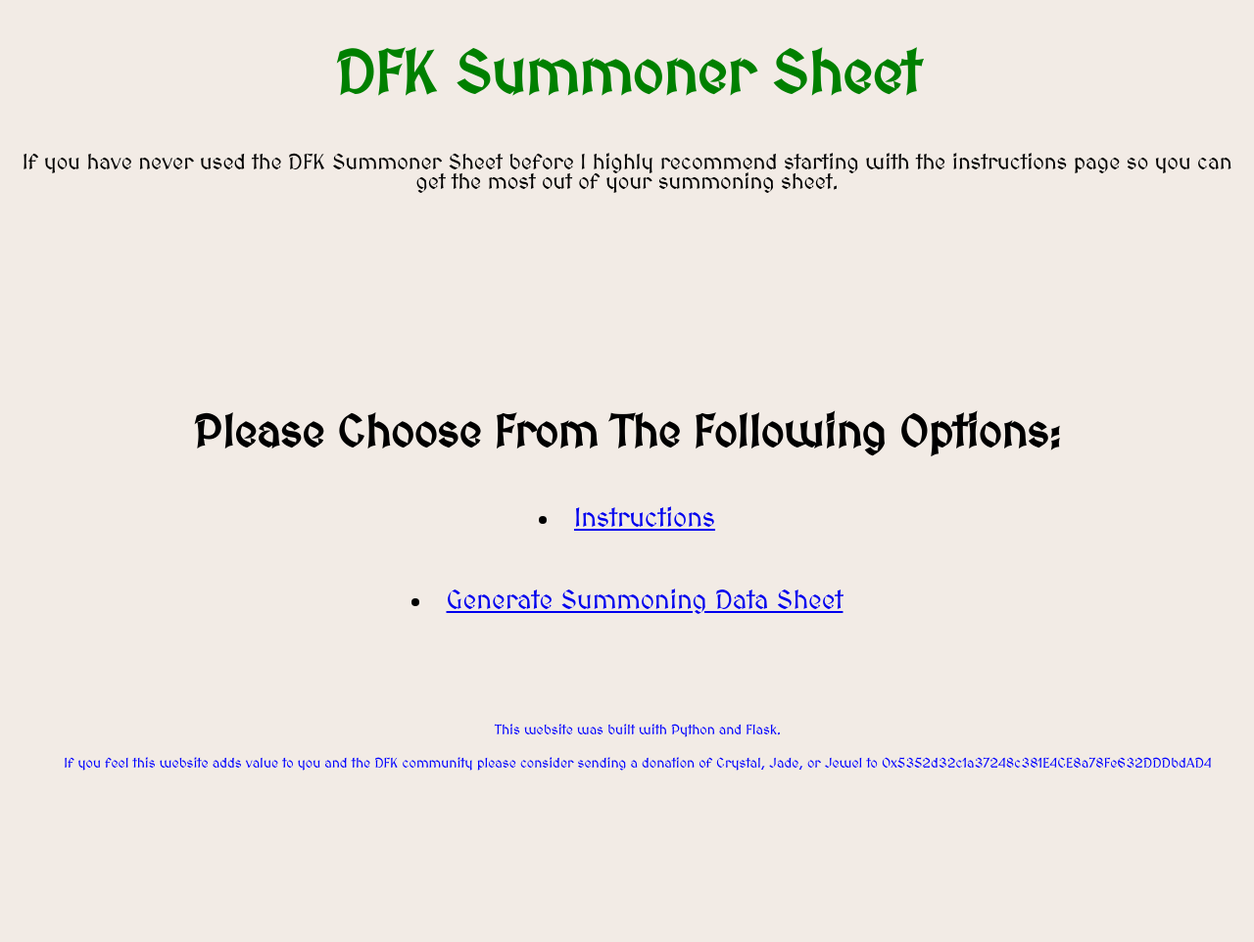
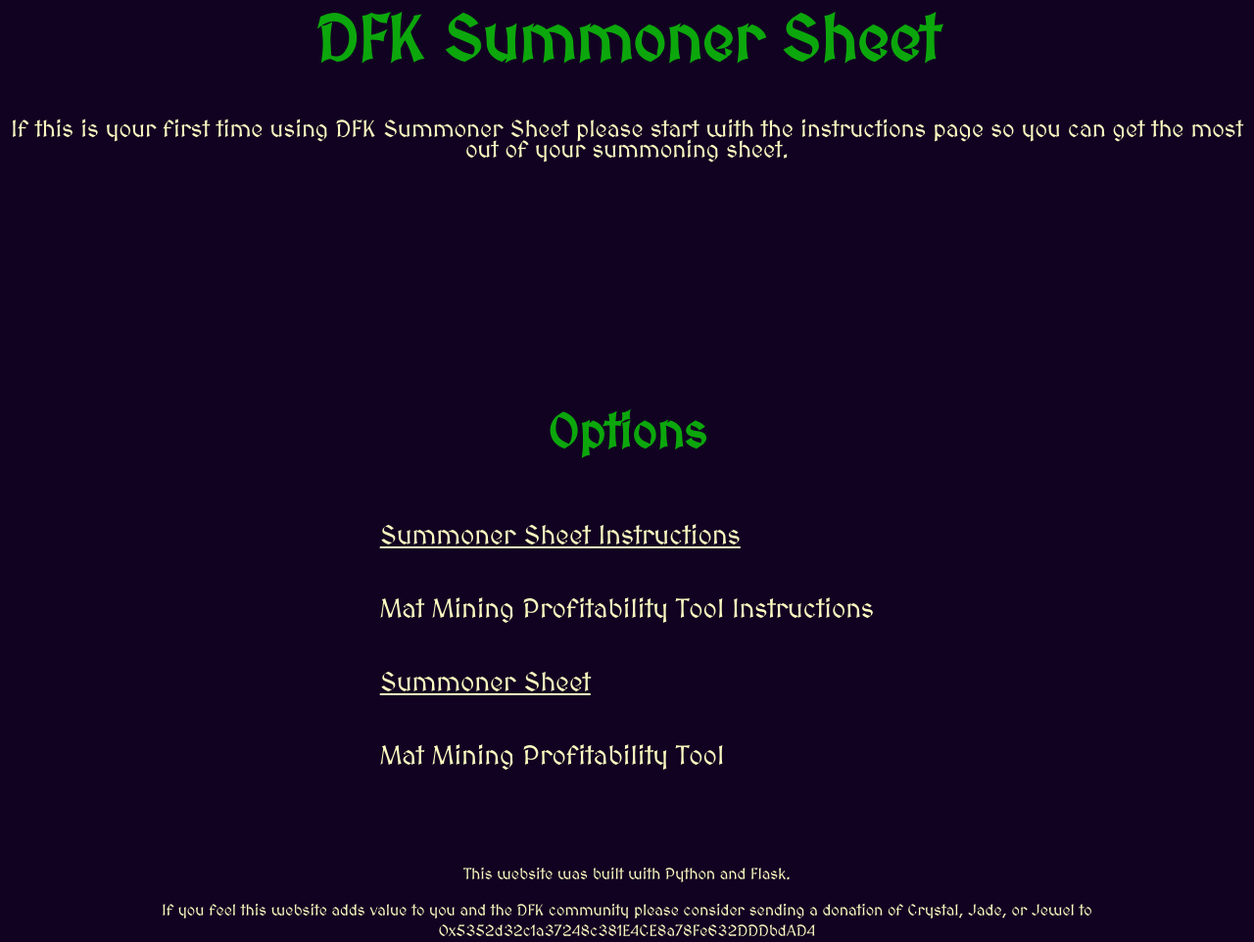
Before and after one commit to Sc1entifik/DFK-SummoningSheet, a Flask app: page / in a window 1280 px wide. Shown: the whole page at 98% size. Before the commit the page ends 787 px from the top, so only its background shows below. Run offline with Flask 3, Linux system fonts and the light colour scheme.

Commit message:
Improved front end aestetics. Broke up css into multiple files for better modularity and readability. Changed most fixed sized units to relative sized units.

```diff
--- a/app.py
+++ b/app.py
@@ -38,4 +38,4 @@
 
 
 if __name__ == "__main__":
-    app.run(debug=True)
+    app.run(debug=True, host="0.0.0.0")
--- /dev/null
+++ b/static/css/index.css
@@ -0,0 +1,29 @@
+.description {
+	color: hsl(60, 87%, 87%);/*White Gold*/
+	font-size: 1.5rem;
+	font-style: bold;
+	text-align: center;
+}
+
+.main-page-link {
+	font-size: 1.7rem;
+	font-weight: 400;
+	color: hsl(60, 87%, 87%);/*White Gold*/
+}
+
+.main-page-link a {
+	color: hsl(60, 87%, 87%);/*White Gold*/
+}
+
+
+.options-flex-container {
+	margin-top: calc(0.27 * (100vh - 17px));
+	display: flex;
+	justify-content: center;
+}
+
+.options {
+	display: flex;
+	flex-direction: column;
+	align-content: space-between;
+}
--- a/static/css/styles.css
+++ b/static/css/styles.css
@@ -1,175 +1,74 @@
 @import url("https://fonts.googleapis.com/css2?family=MedievalSharp");
 
+
 html {
-	background-color: #F2EBE5;
-}
-
-.entryform {
-	color: maroon;
-	font-weight: 600;
-	font-family: 'MedievalSharp';
-	font-size: 16px;
-	padding: 5px;
-}
-
-.form_center {
-	text-align: center;
-}
-
-.form_align {
-	display: inline-block;
-	text-align: left;
-}
-
-.submit_button {
-	font-size: x-large;
-	color: darkblue;
+	background-color: hsl(270, 87%, 7%);/* Royal Purple */
+	font-family: "MedievalSharp";
 }
 
 
-.content-table {
-	font-family: 'MedievalSharp';
-	border-collapse: collapse;
-	margin: 25px 0;
-	font-size: 0.9em;
-	min-width: 400px;
-	border-radius: 5px 5px 0 0;
-	overflow: hidden;
-	box-shadow; 0 0 20px rgba(0,0,0,0.15);
-}
-
-.content-table thead tr {
-	background-color: maroon;
-	color: gold;
+.homepage_link {
+	font-size: 1.5rem;
 	text-align: center;
-	font-weight: bold;
-	font-size: 1.2em;
-}
-
-.content-table th, .content-table td {
-	padding: 12px 15px;
-}
-
-.content-table tbody tr {
-	color: green;
-	border-bottom: 1px solid #dddddd;
-}
-
-.content-table tbody tr:nth-of-type(even) {
-	background-color: #f3f3f3;
-}
-
-.content-table tbody tr:last-of-type {
-	border-bottom: 2px solid #009879;
-}
-
-.description {
-	font-family: 'MedievalSharp';
-	font-size: 22px;
-	font-style: bold;
-	text-align: center;
-}
-
-.main_page_link {
-	font-family: 'MedievalSharp';
-	text-align: center;
-	font-size: 27px;
-	font-weight: 400;
-	padding: 9px;
-}
-
-.instructions {
-	font-family: 'MedievalSharp';
-	font-size: 17px;
-	font-weight: 600;
-	padding: 2px;
-	line-height: 25px;
-	color: maroon;
-}
-
-.homepage_link {
-	font-family: 'MedievalSharp';
-	font-size: 22px;
-	text-align: center;
-	color: green;
-}
-
-.failure_list_center {
-	text-align: center;
-
-}
-
-.failure_list_left_align {
-	display: inline-block;
-	text-align: left;
-}
-
-.failure_list {
-	font-family: 'MedievalSharp';
-	font-size 14px;
-	color black;
+	color: hsl(120, 87%, 35%);/*Forest Green*/
 }
 
 
 h1 {
-	font-family: 'MedievalSharp';
-	font-size: 60px;
+	font-size: 4rem;
 	font-style: normal;
 	font-variant: normal;
 	font-weight: 700;
-	color: green;
+	color: hsl(120, 87%, 35%);/*Forest Green*/
+	margin-top: 3px;
 	text-align: center;
-	line-height: 26.4px;
-	padding: 25px;
 }
 
+
 h2 {
-	font-family: 'MedievalSharp';
-	font-size: 45px;
+	text-align: center;
+	font-size: 3rem;
 	font-style: normal;
-	text-align: center;
-	color: black;
+	color: hsl(120, 87%, 35%);/*Forest Green*/
 }
 
+
 h3 {
-	padding: 7px;
-	font-family: 'MedievalSharp';
-	font-size: 30px;
+	font-size: 2rem;
 	font-style: normal;
 	font-variant: normal;
 	font-weight: 700;
-	line-height: 15.4px;
 	text-align: center;
+	color: hsl(270, 87%, 88%);/*Text Purple*/
 }
 
+
 h4 {
-	padding: 4px;
-	font-family: 'MedievalSharp';
-	font-size: 30px;
+	font-size: 1.8rem;
 	font-style: normal;
 	font-variant: normal;
 	font-weight: 700;
-	line-height: 15.4px;
+	line-height: 1rem;
 	text-align: left;
-	color: maroon;
+	color: hsl(270, 87%, 35%);/* Royal Purple */
 }
 
+
 p {
-	font-family: 'MedievalSharp';
-	font-size: 14px;
+	font-size: 1rem;
 	font-style: normal;
 	font-variant: normal;
 	font-weight: 400;
-	line-height: 20px;
+	line-height: 1.3rem;
 }
+
 
 footer {
 	font-weight: 400;
-	color: blue;
+	color: hsl(60, 87%, 87%);/*White Gold*/
 	text-align: center;
-	position: fixed;
-	padding: 3px;
-	bottom: 0;
-	height: 75px;
+	position: relative;
+	top: 7vh;
+	height: 1rem;
 	width: 100%;
 }
--- a/templates/base.html
+++ b/templates/base.html
@@ -1,14 +1,13 @@
+<!DOCTYPE	html>
 <head>
-	<link rel='stylesheet' href="{{ url_for('static', filename = 'css/styles.css') }}" />
-	<block>
-			<h1>DFK Summoner Sheet</h1>
-	</block>
+	<meta name="viewport" content="width=device-width, initial-scale=1.0">
+	<link rel="stylesheet" href='{{ url_for("static", filename="css/styles.css") }}' />
 </head>
 
 {% block content %}
 {% endblock %}
 
-<footer>
+<footer class="donation-info">
 	<p>This website was built with Python and Flask. </p>
 	<p>If you feel this website adds value to you and the DFK community please consider sending a donation of Crystal, Jade, or Jewel to 0x5352d32c1a37248c381E4CE8a78Fe632DDDbdAD4</p
 </footer>
--- a/templates/index.html
+++ b/templates/index.html
@@ -1,34 +1,29 @@
-<!DocType html>
-{% extends 'base.html' %}
+<!DOCTYPE html>
+{%extends "base.html"%}
+{%block content%}
 <html>
+
 	<head>
 		<title>DFK Summoner Sheet</title>
-
+		<link rel="stylesheet" href='{{ url_for("static", filename="css/index.css") }}' />
 	</head>
 
 	<body>
-		{% block content %}
-		<div>
-			<p class="description">If you have never used the DFK Summoner Sheet before I highly recommend starting with the instructions page so you can get the most out of your summoning sheet.<p>
-		</div>
-		<br>
-		<br>
-		<br>
-		<br>
-		<br>
-		<br>
-		<br>
-		<br>
-		<br>
-		<h2>Please Choose From The Following Options:</h2>
-		<li class='main_page_link'><a href="{{ url_for('about') }}">Instructions</a></li>
-		<br>
-		<br>
-		<li class='main_page_link'><a href="{{ url_for('hero_form') }}">Generate Summoning Data Sheet</a></li>
-		<br>
-		<br>
+		<h1>DFK Summoner Sheet</h1>
 
-		{% endblock %}
+		<p class="description">If this is your first time using DFK Summoner Sheet please start with the instructions page so you can get the most out of your summoning sheet.<p>
 
+			<div class="options-flex-container">
+				<div class="options">
+					<h2>Options</h2>
+
+					<p class='main-page-link'><a href="{{ url_for('about') }}">Summoner Sheet Instructions</a></p>
+					<p class='main-page-link'>Mat Mining Profitability Tool Instructions</p>
+					<p class='main-page-link'><a href="{{ url_for('hero_form') }}">Summoner Sheet</a></p>
+					<p class='main-page-link'>Mat Mining Profitability Tool</p>
+
+				</div>
+			</div>
 	</body>
 </html>
+{% endblock %}
```
Also changed, not shown: static/css/failure.css (added, +25 -0 lines), static/css/hero_form.css (added, +27 -0 lines), static/css/summon_sheet.css (added, +48 -0 lines), static/css/summon_sheet_instructions.css (added, +7 -0 lines), templates/about.html (+7 -0 lines), templates/failure.html (+7 -4 lines), templates/hero_form.html (+9 -5 lines), templates/start_sheet.html (+8 -5 lines), CHANGELOG.md.
